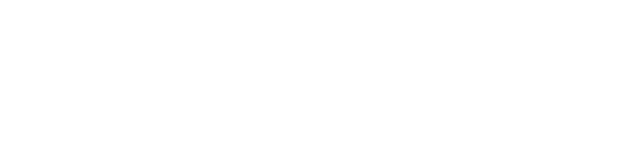
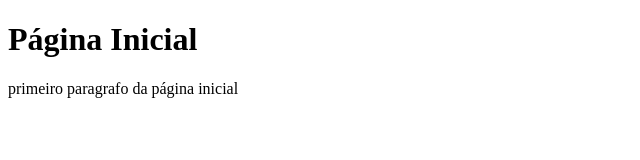
Before and after one commit to valenjferreira/curso_git_1, a plain HTML site: page index.html in a window 1280 px wide. Shown: the whole page, without its empty margins (0-640 px from the left). Drawn offline with Linux system fonts and the light colour scheme.

Commit message:
adicionei um parágrafo á página inicial

```diff
--- a/index.html
+++ b/index.html
@@ -4,6 +4,8 @@
     <meta charset="UTF-8">
     <meta name="viewport" content="width=device-width, initial-scale=1.0">
     <title>Document</title>
+    <h1>Página Inicial</h1>
+    <p>primeiro paragrafo da página inicial</p>
 </head>
 <body>
 
```
